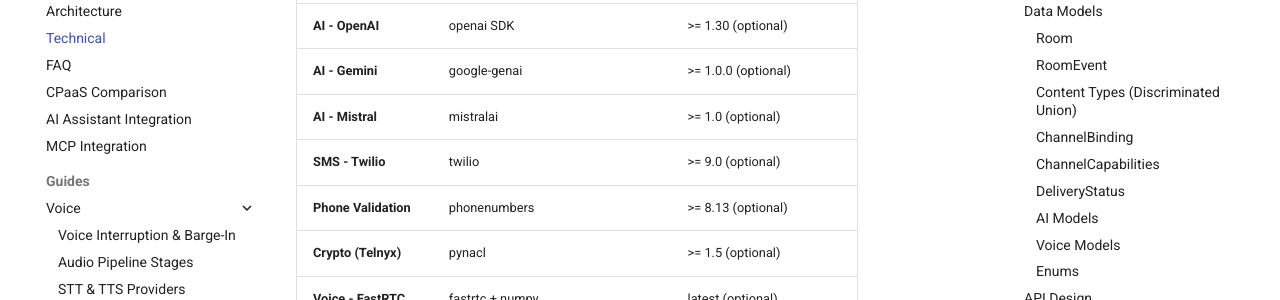
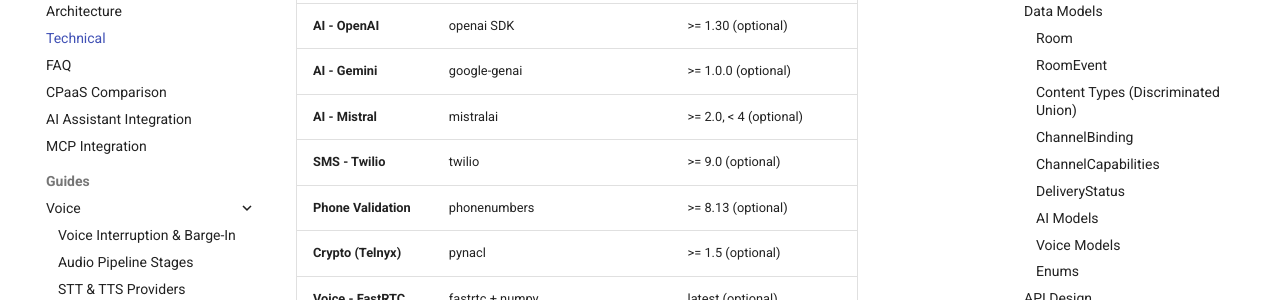
Before and after one commit to roomkit-live/roomkit-docs, an MkDocs documentation site: the page built from docs/technical.md, in a window 1280 px wide and 900 px high, scrolled down 304 px. Shown: the part 151-451 px from the top of the window. Built offline with MkDocs 1.6.1 and Material for MkDocs 9.7.7, drawn with Linux system fonts in a browser that asks for light colours; comment, search, counter and statistics services are not loaded; some of the changed text lies outside the part shown.

Commit message:
docs(mistral): the mistral extra admits mistralai 3.x (RMK-651)

````diff
--- a/docs/technical.md
+++ b/docs/technical.md
@@ -10,7 +10,7 @@
 | **AI - Anthropic** | anthropic SDK | >= 0.30 (optional) |
 | **AI - OpenAI** | openai SDK | >= 1.30 (optional) |
 | **AI - Gemini** | google-genai | >= 1.0.0 (optional) |
-| **AI - Mistral** | mistralai | >= 1.0 (optional) |
+| **AI - Mistral** | mistralai | >= 2.0, < 4 (optional) |
 | **SMS - Twilio** | twilio | >= 9.0 (optional) |
 | **Phone Validation** | phonenumbers | >= 8.13 (optional) |
 | **Crypto (Telnyx)** | pynacl | >= 1.5 (optional) |
@@ -750,7 +750,7 @@ httpx = ["httpx>=0.27"]
 anthropic = ["anthropic>=1.8,<2"]
 openai = ["openai>=2.28,<3"]
 gemini = ["google-genai>=2.25.0"]
-mistral = ["mistralai>=2.0,<3"]
+mistral = ["mistralai>=2.0,<4"]
 websocket = ["websockets>=14.2"]
 sse = ["httpx>=0.27", "httpx-sse>=0.4"]
 ```
````
Also changed, not shown: docs/architecture.md (+1 -1 lines).
